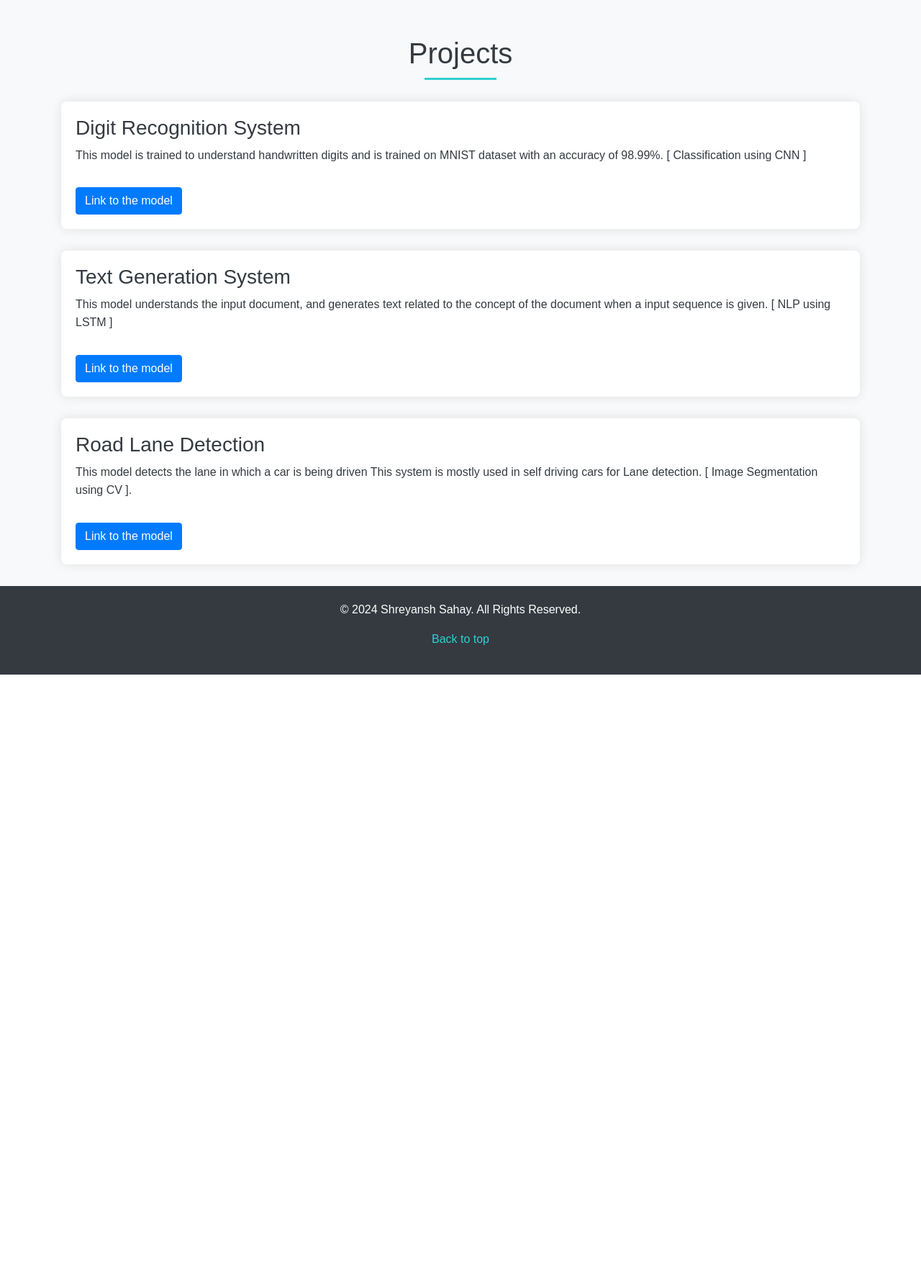
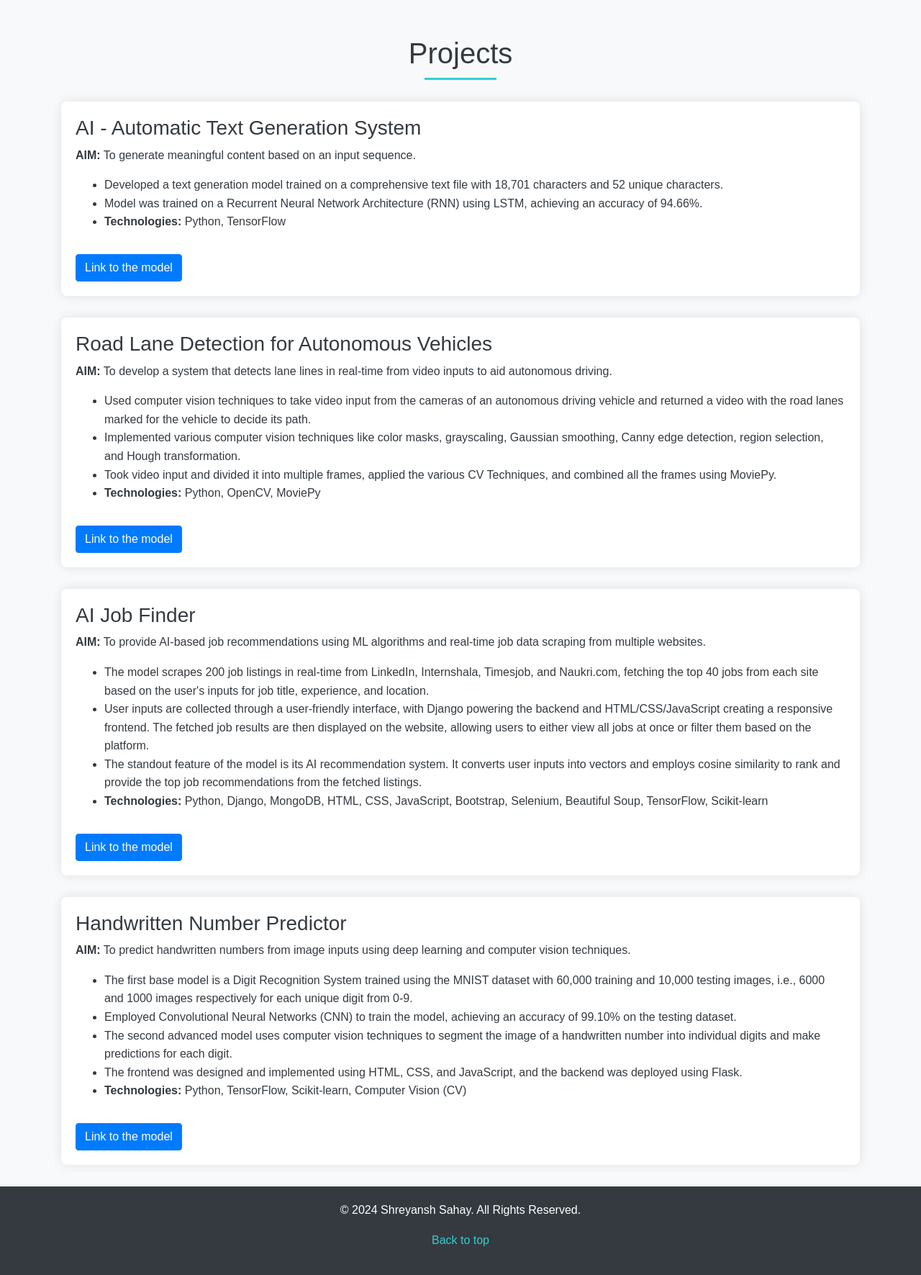
Before and after one commit to Shrey0808/portfolio, a Flask app: page /projects in a window 1280 px wide. Shown: the part 58-1829 px from the top of the page at 72% size. Before the commit the page ends 995 px from the top, so only its background shows below. Run offline with Flask 3, Linux system fonts and the light colour scheme; some libraries are stand-ins or nearby versions.

```diff
--- a/app.py
+++ b/app.py
@@ -1,11 +1,19 @@
-from flask import Flask,render_template
+from flask import Flask, render_template, request, jsonify
+import csv
+import os
 
 app = Flask(__name__)
-@app.route('/') # for home page
+
+if not os.path.exists('contacts.csv'):
+    with open('contacts.csv', 'w', newline='') as file:
+        writer = csv.writer(file)
+        writer.writerow(['Name', 'Email', 'Message'])
+
+@app.route('/')
 def home():
     return render_template('index.html')
 
-@app.route('/education') # for Education page
+@app.route('/education')
 def education():
     return render_template('education.html')
 
@@ -25,7 +33,17 @@ def projects():
 def contact():
     return render_template('contact.html')
 
+@app.route('/submit_form', methods=['POST'])
+def submit_form():
+    name = request.form['name']
+    email = request.form['email']
+    message = request.form['message']
 
+    with open('contacts.csv', 'a', newline='') as file:
+        writer = csv.writer(file)
+        writer.writerow([name, email, message])
 
-if __name__ =='__main__':
+    return jsonify({'message': 'Form submitted successfully!'})
+
+if __name__ == '__main__':
     app.run(debug=True)
--- a/templates/projects.html
+++ b/templates/projects.html
@@ -91,20 +91,51 @@
 <div class="container">
     <h2 class="section-title">Projects</h2>
     <div class="project-item">
-        <h3>Digit Recognition System</h3>
-        <p>This model is trained to understand handwritten digits and is trained on MNIST dataset with an accuracy of 98.99%. [ Classification using CNN ]</p>
-        <a href="https://github.com/Shrey0808/DigitRecognitionSystem" class="btn btn-primary mt-3">Link to the model</a>
+        <h3>AI - Automatic Text Generation System</h3>
+        <p><strong>AIM:</strong> To generate meaningful content based on an input sequence.</p>
+        <ul>
+            <li>Developed a text generation model trained on a comprehensive text file with 18,701 characters and 52 unique characters.</li>
+            <li>Model was trained on a Recurrent Neural Network Architecture (RNN) using LSTM, achieving an accuracy of 94.66%.</li>
+            <li><strong>Technologies:</strong> Python, TensorFlow</li>
+        </ul>
+        <a href="https://github.com/Shrey0808/TextGeneration" class="btn btn-primary mt-3" target="_blank">Link to the model</a>
     </div>
+
     <div class="project-item">
-        <h3>Text Generation System</h3>
-        <p>This model understands the input document, and generates text related to the concept of the document when a input sequence is given. [ NLP using LSTM ]</p>
-        <a href="https://github.com/Shrey0808/TextGeneration" class="btn btn-primary mt-3">Link to the model</a>
-        </div>
+        <h3>Road Lane Detection for Autonomous Vehicles</h3>
+        <p><strong>AIM:</strong> To develop a system that detects lane lines in real-time from video inputs to aid autonomous driving.</p>
+        <ul>
+            <li>Used computer vision techniques to take video input from the cameras of an autonomous driving vehicle and returned a video with the road lanes marked for the vehicle to decide its path.</li>
+            <li>Implemented various computer vision techniques like color masks, grayscaling, Gaussian smoothing, Canny edge detection, region selection, and Hough transformation.</li>
+            <li>Took video input and divided it into multiple frames, applied the various CV Techniques, and combined all the frames using MoviePy.</li>
+            <li><strong>Technologies:</strong> Python, OpenCV, MoviePy</li>
+        </ul>
+        <a href="https://github.com/Shrey0808/RoadLaneDetection" class="btn btn-primary mt-3" target="_blank">Link to the model</a>
+    </div>
 
-        <div class="project-item">
-            <h3>Road Lane Detection</h3>
-            <p>This model detects the lane in which a car is being driven This system is mostly used in self driving cars for Lane detection. [ Image Segmentation using CV ].</p>
-            <a href="https://github.com/Shrey0808/RoadLaneDetection" class="btn btn-primary mt-3">Link to the model</a>
+    <div class="project-item">
+        <h3>AI Job Finder</h3>
+        <p><strong>AIM:</strong> To provide AI-based job recommendations using ML algorithms and real-time job data scraping from multiple websites.</p>
+        <ul>
+            <li>The model scrapes 200 job listings in real-time from LinkedIn, Internshala, Timesjob, and Naukri.com, fetching the top 40 jobs from each site based on the user's inputs for job title, experience, and location.</li>
+            <li>User inputs are collected through a user-friendly interface, with Django powering the backend and HTML/CSS/JavaScript creating a responsive frontend. The fetched job results are then displayed on the website, allowing users to either view all jobs at once or filter them based on the platform.</li>
+            <li>The standout feature of the model is its AI recommendation system. It converts user inputs into vectors and employs cosine similarity to rank and provide the top job recommendations from the fetched listings.</li>
+            <li><strong>Technologies:</strong> Python, Django, MongoDB, HTML, CSS, JavaScript, Bootstrap, Selenium, Beautiful Soup, TensorFlow, Scikit-learn</li>
+        </ul>
+        <a href="https://github.com/Shrey0808/AI-Job-Finder" class="btn btn-primary mt-3" target="_blank">Link to the model</a>
+    </div>
+
+    <div class="project-item">
+        <h3>Handwritten Number Predictor</h3>
+        <p><strong>AIM:</strong> To predict handwritten numbers from image inputs using deep learning and computer vision techniques.</p>
+        <ul>
+            <li>The first base model is a Digit Recognition System trained using the MNIST dataset with 60,000 training and 10,000 testing images, i.e., 6000 and 1000 images respectively for each unique digit from 0-9.</li>
+            <li>Employed Convolutional Neural Networks (CNN) to train the model, achieving an accuracy of 99.10% on the testing dataset.</li>
+            <li>The second advanced model uses computer vision techniques to segment the image of a handwritten number into individual digits and make predictions for each digit.</li>
+            <li>The frontend was designed and implemented using HTML, CSS, and JavaScript, and the backend was deployed using Flask.</li>
+            <li><strong>Technologies:</strong> Python, TensorFlow, Scikit-learn, Computer Vision (CV)</li>
+        </ul>
+        <a href="https://github.com/Shrey0808/DigitRecognitionSystem" class="btn btn-primary mt-3" target="_blank">Link to the model</a>
     </div>
 </div>
 
```
Also changed, not shown: templates/contact.html (+27 -4 lines).
